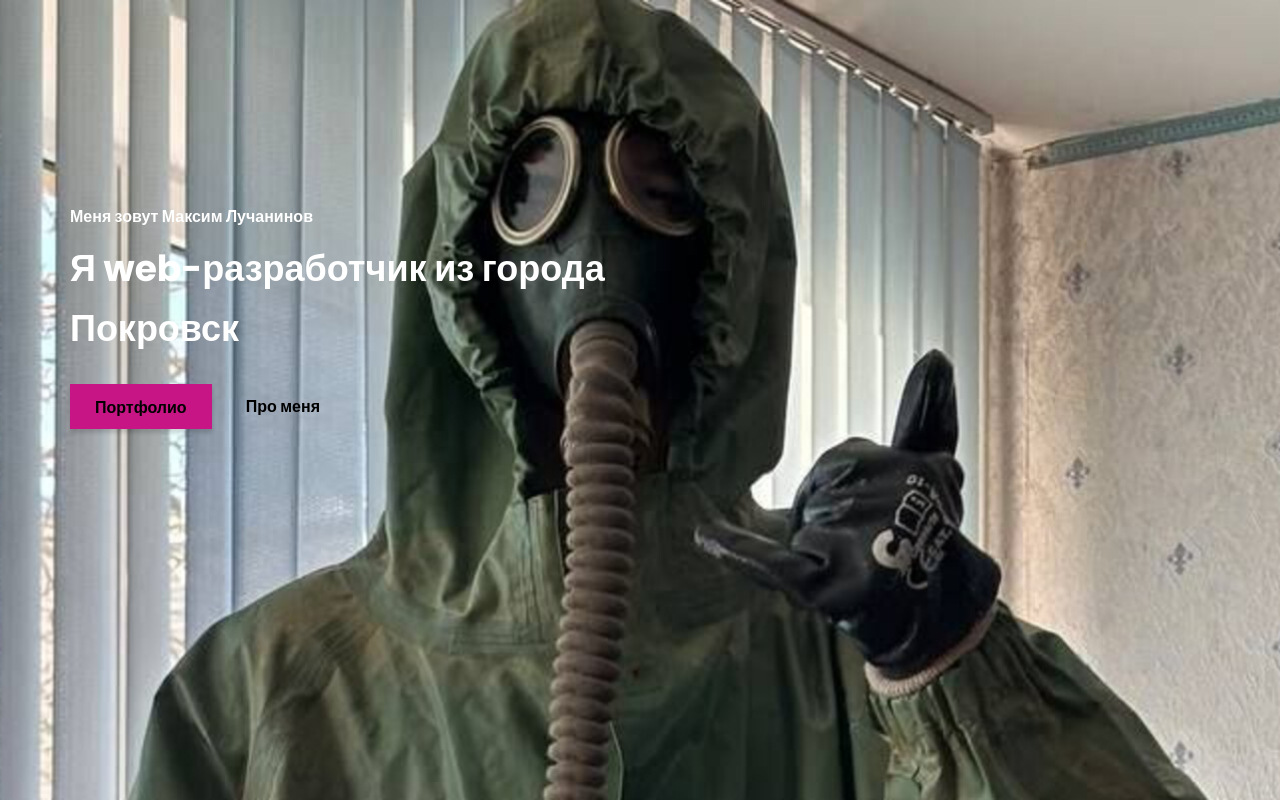
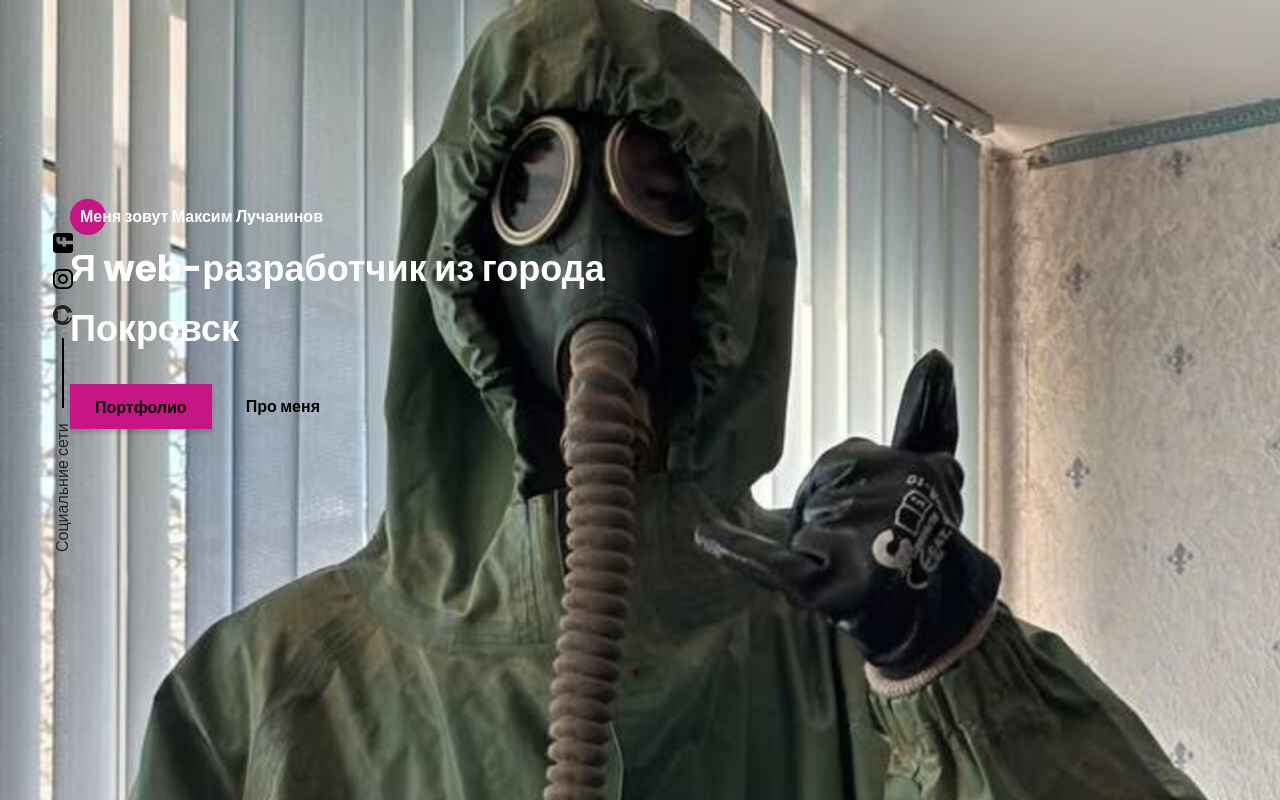
Before and after one commit to BenardoSS/BenardoSS_Portfolio, a website: page index.html in a window 1280 px wide. Drawn offline with nearby package versions, Linux system fonts and the light colour scheme; files that its build step writes are made by us from their sources; files whose address does not match are found by name.

Commit message:
108 5.37

```diff
--- a/index.html
+++ b/index.html
@@ -51,9 +51,24 @@
     <link rel="stylesheet" href="css/style.min.css" />
   </head>
   <body>
+    <aside class="sidepanel">
+      <a href="#" class="sidepanel_link"
+        ><img src="src/icons/social/facebook.svg" alt="facebook"
+      /></a>
+      <a href="#" class="sidepanel_link"
+        ><img src="src/icons/social/instagram.svg" alt="instagram"
+      /></a>
+      <a href="#" class="sidepanel_link"
+        ><img src="src/icons/social/github.svg" alt="github" />
+      </a>
+      <div class="sidepanel_divider"></div>
+      <div class="sidepanel_text"><span>Социальние сети</span></div>
+    </aside>
     <section class="promo">
       <div class="container">
-        <div class="title title_fz16">Меня зовут Максим Лучанинов</div>
+        <div class="title title_fz16 promo_subtitle">
+          Меня зовут Максим Лучанинов
+        </div>
         <h1 class="title title_fz48px promo_title">
           Я web-разработчик из города Покровск
         </h1>
--- a/src/sass/base/_mixins.scss
+++ b/src/sass/base/_mixins.scss
@@ -0,0 +1,13 @@
+@mixin before_circle {
+  &:before {
+    content: "";
+    position: absolute;
+    z-index: -1;
+    top: -25%;
+    left: 0;
+    width: 36px;
+    height: 36px;
+    border-radius: 100%;
+    background: $main-color;
+  }
+}
--- a/src/sass/blocks/_button.scss
+++ b/src/sass/blocks/_button.scss
@@ -1,6 +1,6 @@
 .btn {
   height: 45px;
-  background: #c71585;
+  background: $main-color;
   box-shadow: 0px 4px 4px rgba(0, 0, 0, 0.15);
   padding: 12px 25px;
 }
--- a/src/sass/blocks/_promo.scss
+++ b/src/sass/blocks/_promo.scss
@@ -7,6 +7,12 @@
   &_title {
     width: 535px;
     margin-top: 10px;
+  }
+  &_subtitle {
+    position: relative;
+    padding-left: 10px;
+    z-index: 2;
+    @include before_circle;
   }
   &_btns {
     margin-top: 25px;
--- /dev/null
+++ b/src/sass/blocks/_sidepanel.scss
@@ -0,0 +1,25 @@
+.sidepanel {
+  position: absolute;
+  top: 230px;
+  left: 50px;
+  height: 340px;
+  display: flex;
+  flex-direction: column;
+  justify-content: space-between;
+  align-items: center;
+  z-index: 3;
+  &_divider {
+    width: 2px;
+    height: 70px;
+    background: #000;
+  }
+  &_text {
+    height: 150px;
+    width: 25px;
+    span {
+      transform: rotate(-90deg) translate(-30%, -260%);
+      display: block;
+      width: 150px;
+    }
+  }
+}
--- a/src/sass/style.scss
+++ b/src/sass/style.scss
@@ -2,6 +2,7 @@
 @import url("https://fonts.googleapis.com/css2?family=Poppins:wght@500;700&display=swap");
 
 @import "base/variables";
+@import "base/mixins";
 
 * {
   font-family: "Poppins", sans-serif;
@@ -17,3 +18,4 @@
 @import "blocks/promo.scss";
 @import "blocks/title.scss";
 @import "blocks/button.scss";
+@import "blocks/sidepanel.scss";
```
Also changed, not shown: dist/css/style.min.css, dist/index.html.
